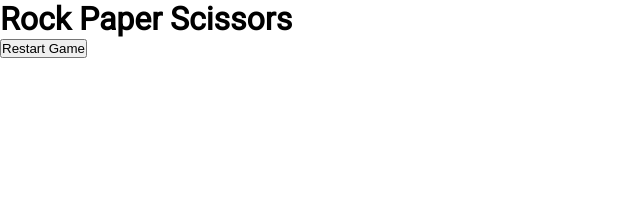
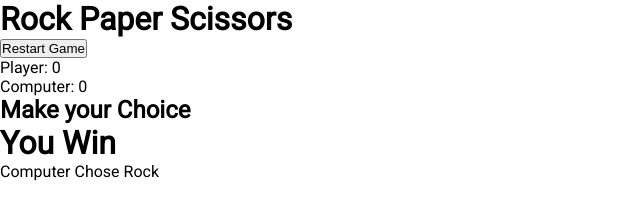
Before and after one commit to gnanaprakash2918/RPS, a plain HTML site: page index.html in a window 1280 px wide. Shown: the whole page, without its empty margins (0-640 px from the left). Drawn offline with Linux system fonts and the light colour scheme.

Commit message:
Added modal div

```diff
--- a/index.html
+++ b/index.html
@@ -18,7 +18,20 @@
       <header class="header">
         <h1>Rock Paper Scissors</h1>
         <button id="restart" class="restart-btn">Restart Game</button>
+        <div id="score" class="score">
+          <p>Player: 0</p>
+          <p>Computer: 0</p>
+        </div>
+        <h2>Make your Choice</h2>
+        <div class="choices"></div>
       </header>
+    </div>
+
+    <div class="modal">
+      <div id="result" class="modal-content">
+        <h1>You Win</h1>
+        <p>Computer Chose Rock</p>
+      </div>
     </div>
     <script src="js/main.js" defer></script>
   </body>
```
